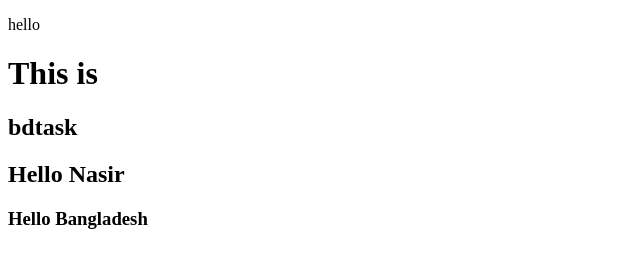
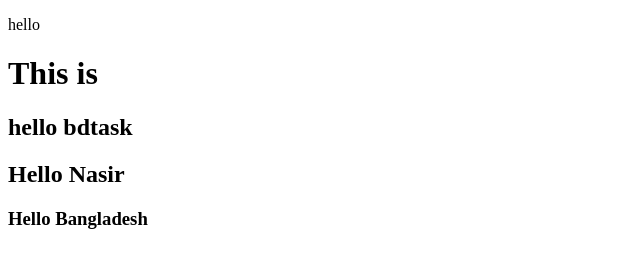
Before and after one commit to abdurrazzak0096/test5, a plain HTML site: page index.html in a window 1280 px wide. Shown: the whole page, without its empty margins (0-640 px from the left). Drawn offline with Linux system fonts and the light colour scheme.

Commit message:
hello added

```diff
--- a/index.html
+++ b/index.html
@@ -9,7 +9,7 @@
     <p>hello</p>
     <h1>This is <footer></footer></h1>
 
-    <h2>bdtask</h2>
+    <h2>hello bdtask</h2>
 
     <h2>Hello Nasir</h2>
     <h3> Hello Bangladesh</h3>
```
